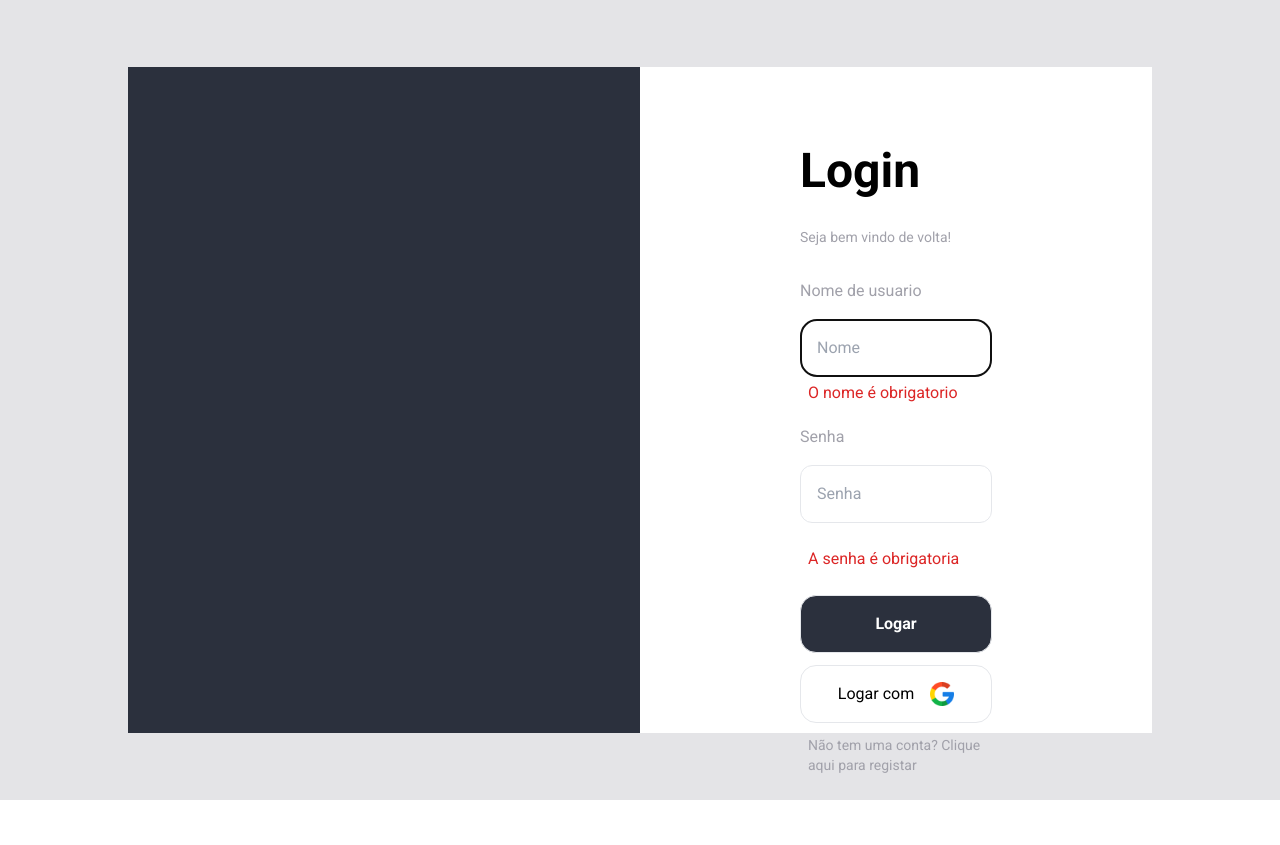
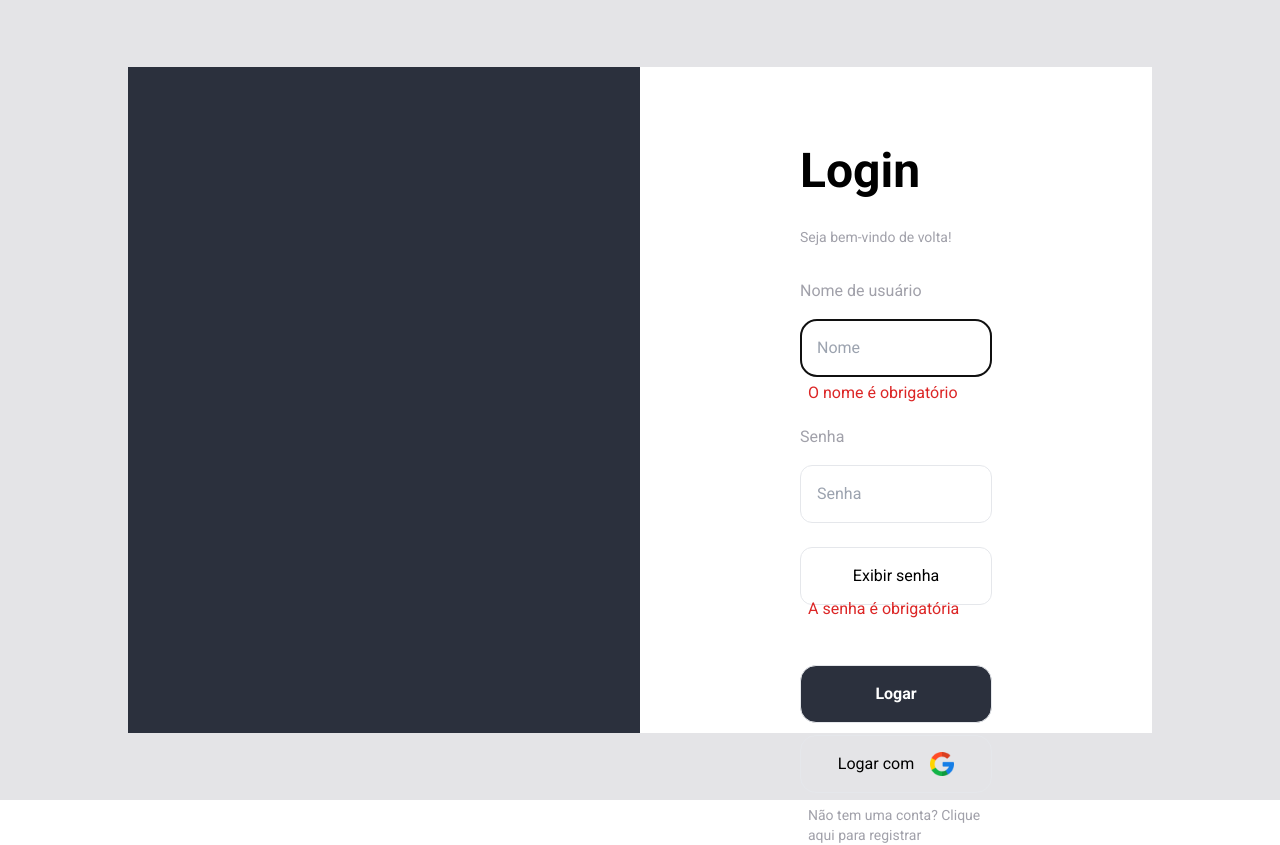
Before and after one commit to Matdev6/GhostLab, a React (Vite) app: page / in a window 1280 px wide. Both pictures are taken after a click on the button "Logar". Before the commit the page ends 800 px from the top, so only its background shows below. Built offline with nearby package versions, Linux system fonts and the light colour scheme.

Commit message:
teste
teste

```diff
--- a/package.json
+++ b/package.json
@@ -11,6 +11,7 @@
   },
   "dependencies": {
     "@heroicons/react": "^2.2.0",
+    "axios": "^1.7.9",
     "firebase": "^11.1.0",
     "heroicons": "^2.2.0",
     "motion": "^11.15.0",
--- a/src/main.jsx
+++ b/src/main.jsx
@@ -6,6 +6,7 @@ import App from './App.jsx'
 import Login from './pages/Login.jsx'
 import Home from './pages/Home.jsx'
 import Social from './pages/Social.jsx'
+
 
 const router = createBrowserRouter([
   {
--- a/src/pages/Login.jsx
+++ b/src/pages/Login.jsx
@@ -1,67 +1,133 @@
-import { useForm } from "react-hook-form"
-import { loginWithGoogle } from "../services/auth"
-import google from "../assets/google.png"
-import { useNavigate } from "react-router-dom"
+import { useForm } from "react-hook-form";
+import { loginWithGoogle } from "../services/auth";
+import google from "../assets/google.png";
+import { useNavigate } from "react-router-dom";
+import axios from "axios";
+import { useState, useEffect } from "react";
 
 const Login = () => {
-    const navigate = useNavigate()
-    const { register, handleSubmit, formState: { errors } } = useForm()
+  // Estados
+  const [showPassword, setShowPassword] = useState(false);
+  const [errorMessage, setErrorMessage] = useState('');
+  const [isAuthenticated, setIsAuthenticated] = useState(false);
 
-    const handleLogin = async () => {
-        await loginWithGoogle(navigate);  // Passando navigate como argumento para o serviço
+  // Navegação e formulários
+  const navigate = useNavigate();
+  const { register, handleSubmit, formState: { errors } } = useForm();
+
+  // Função para enviar os dados de login ao backend
+  const sendMessage = async (data) => {
+    try {
+      const response = await axios.post("http://127.0.0.1:2589/api/login/", {
+        name: data.name,
+        password: data.password,
+      });
+
+      // Lida com a resposta do backend
+      if (response.data.success) {
+        // Marca o usuário como autenticado
+        setIsAuthenticated(true);
+        setErrorMessage(''); // Limpa qualquer mensagem de erro
+      } else {
+        // Exibe a mensagem de erro no frontend
+        setErrorMessage(response.data.message);
+      }
+    } catch (error) {
+      console.error("Erro ao enviar os dados:", error.message);
+      setErrorMessage("Ocorreu um erro ao tentar realizar o login");
+    }
   };
 
-    const onSubimit = async (data) => {
-        try {
-            const user = await login(data.password, data.name)
-            console.log("usario logado com sucesso", user)
-            alert("login realizado com sucesso!" + user)
-        } catch (error) {
-            console.error("Error no login", error.message)
-            alert("Erro no login " + error.message)
+  // Função para login com o Google
+  const handleLogin = async () => {
+    await loginWithGoogle(navigate);
+  };
+
+  // Efeito para redirecionamento
+  useEffect(() => {
+    if (isAuthenticated) {
+      navigate('/home'); // Redireciona para a página de sucesso após a autenticação
     }
-    }
+  }, [isAuthenticated, navigate]);
 
-
+  // Renderização
   return (
     <div className="flex bg-zinc-200 h-screen w-screen">
-            <div className="h-5/6 w-4/5 items-center justify-center  flex m-auto">
+      <div className="h-5/6 w-4/5 flex items-center justify-center m-auto">
+        {/* Div lateral esquerda */}
         <div className="h-full w-1/2 bg-fundo-secundario">
           <h1 className="text-white"></h1>
         </div>
-                <div className=" h-full w-1/2 bg-white">
+
+        {/* Div principal de login */}
+        <div className="h-full w-1/2 bg-white">
           <div className="flex flex-col mx-40 my-20">
-                        <h1 className="font-bold text-5xl ">Login</h1>
-                        <p className="text-sm text-zinc-400 my-8">Seja bem vindo de volta!</p>
-                        <p className="text-zinc-400 mb-4">Nome de usuario</p>
+            <h1 className="font-bold text-5xl">Login</h1>
+            <p className="text-sm text-zinc-400 my-8">Seja bem-vindo de volta!</p>
+
+            {/* Campo Nome */}
+            <p className="text-zinc-400 mb-4">Nome de usuário</p>
             <input
               type="text"
-                            name="name"
               placeholder="Nome"
               className="border p-4 rounded-2xl mb-6"
-                            {...register('name', { required: true, minLength: 3 })} />
-                            {errors?.name?.type == 'required' && <p className="text-red-600 -top-5 relative ml-2">O    nome é obrigatorio</p>}
+              {...register("name", { required: true, minLength: 3 })}
+            />
+            {errors?.name?.type === "required" && (
+              <p className="text-red-600 -top-5 relative ml-2">O nome é obrigatório</p>
+            )}
+
+            {/* Campo Senha */}
             <p className="text-zinc-400 mb-4">Senha</p>
             <input
-                            type="password"
-                            name="password"
+              type={showPassword ? "text" : "password"}
               placeholder="Senha"
               className="border p-4 rounded-xl mb-6"
-                            {...register('password', { required: true, minLength: 6 })} />
-                            {errors?.password?.type == 'required' && <p className="text-red-600 relative -top-5- ml-2 mb-6">A senha é obrigatoria</p>}
+              {...register("password", { required: true, minLength: 5 })}
+            />
             <button
-                            className="w-full p-4 border rounded-2xl bg-fundo-secundario text-white font-bold" onClick={() => handleSubmit(onSubimit)()}>Logar</button>
+              className="border p-4 rounded-xl mb-3"
+              onClick={() => setShowPassword(!showPassword)}
+            >
+              Exibir senha
+            </button>
+            {errors?.password?.type === "required" && (
+              <p className="text-red-600 relative -top-5 ml-2 mb-6">A senha é obrigatória</p>
+            )}
+
+            {/* Mensagem de erro (se houver) */}
+            {errorMessage && (
+              <p className="text-red-600 mb-4">{errorMessage}</p>
+            )}
+
+            {/* Botão de Login */}
+            <button
+              className="w-full p-4 border rounded-2xl bg-fundo-secundario text-white font-bold"
+              onClick={handleSubmit(sendMessage)} // Submete os dados do formulário
+            >
+              Logar
+            </button>
+
+            {/* Botão de Login com Google */}
             <button
               className="mt-3 p-4 w-full border rounded-2xl flex justify-center gap-4"
-                            onClick={handleLogin}>Logar com  <img src={google} className="w-6" /> </button>
+              onClick={handleLogin} // Exclusivo para o Google
+            >
+              Logar com <img src={google} className="w-6" alt="Google" />
+            </button>
+
+            {/* Link para registro */}
             <a
               href=""
-                            className="ml-2 mt-3 text-sm text-zinc-400">Não tem uma conta? Clique aqui para registar</a>
+              className="ml-2 mt-3 text-sm text-zinc-400"
+            >
+              Não tem uma conta? Clique aqui para registrar
+            </a>
           </div>
         </div>
       </div>
     </div>
-    )
-}
+  );
+};
 
-export default Login
+export default Login;
--- a/src/pages/NaoExclusivo.jsx
+++ b/src/pages/NaoExclusivo.jsx
@@ -47,7 +47,7 @@ const NaoExclusivo = () => {
                         '--swiper-navigation-color': '#AD26E3', // Customiza as cores do navigation
                     }}>
                         {beats.map((beat, index) => (
-                            <SwiperSlide>
+                            <SwiperSlide key={index}>
                                 <BeatsMobile imageSrc={beat.img} name={beat.name} />
                             </SwiperSlide>
                         ))}
```
Also changed, not shown: 1 other file (tests, documents, lock files or other folders). Lines whose indentation alone changed are shown as unchanged.
